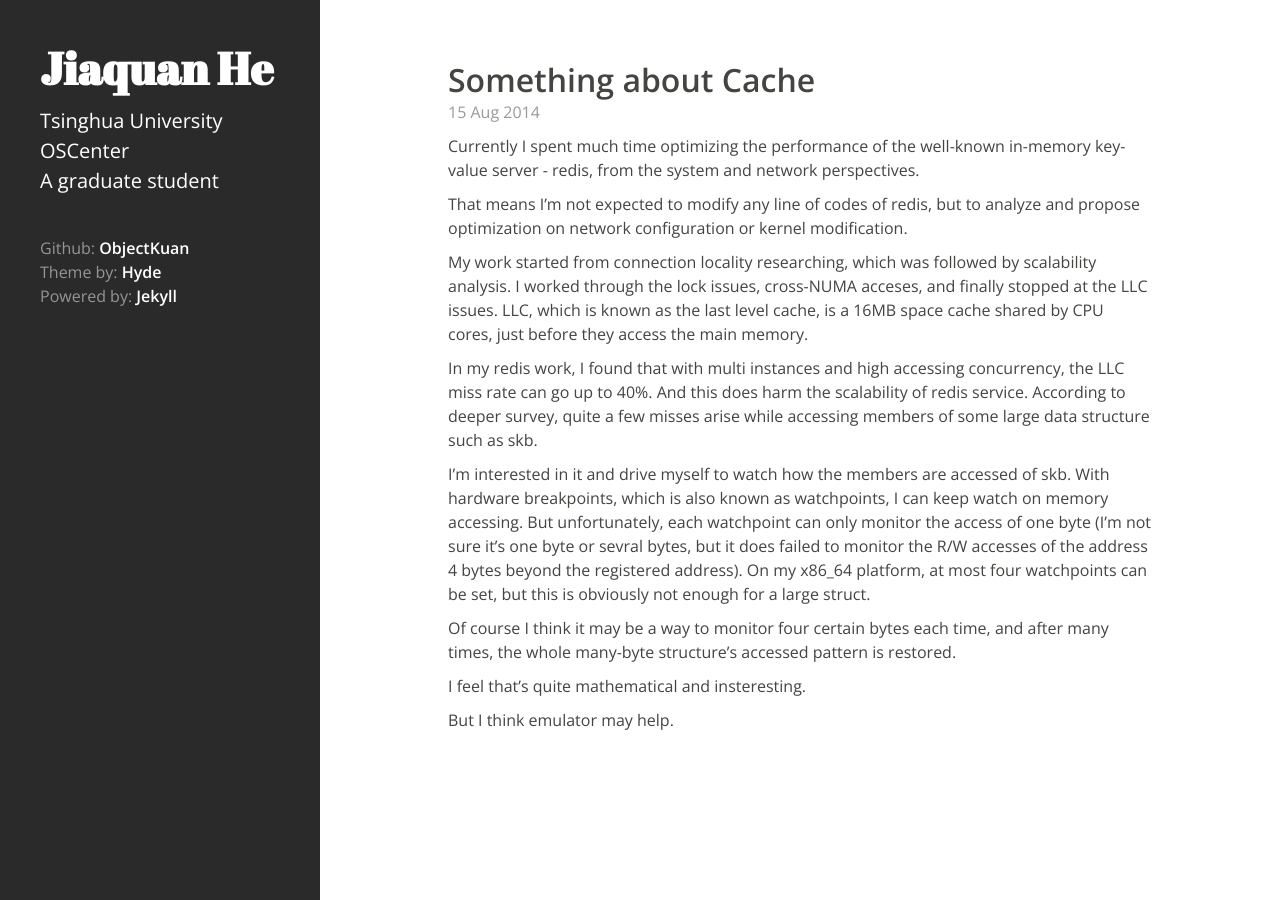
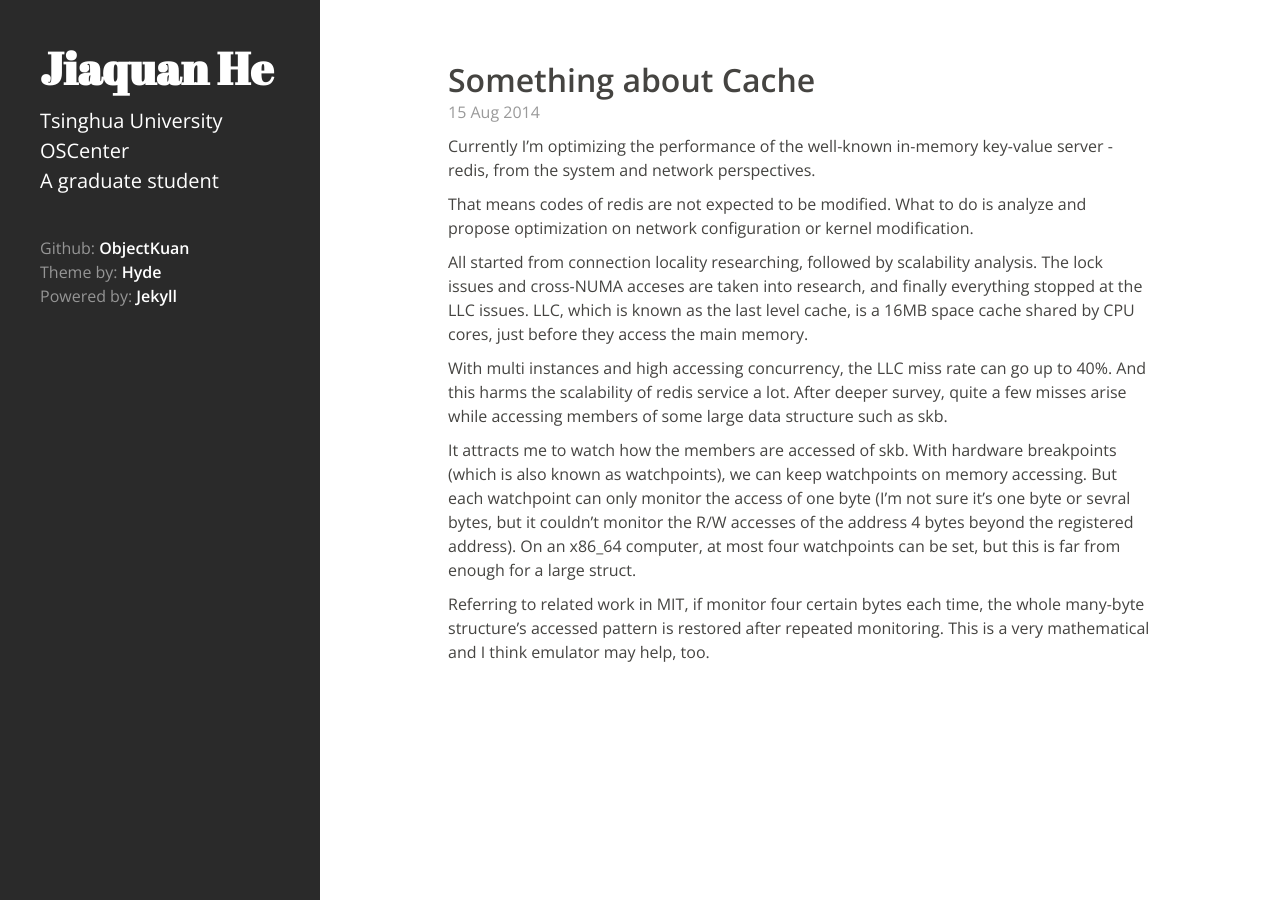
Before and after one commit to objectkuan/objectkuan.github.io, a Jekyll site: the page built from _posts/2014-08-15-something-about-cache.md, in a window 1280 px wide. Built offline with Jekyll 4.4.1, drawn with Linux system fonts in a browser that asks for light colours; Markdown is read by kramdown in place of the engine named in the settings.

Commit message:
Simplify the words = =

```diff
--- a/_posts/2014-08-15-something-about-cache.md
+++ b/_posts/2014-08-15-something-about-cache.md
@@ -3,20 +3,16 @@ layout: post
 title: Something about Cache
 ---
 
-Currently I spent much time optimizing the performance of the well-known in-memory key-value server - redis, from the system and network perspectives.
+Currently I'm optimizing the performance of the well-known in-memory key-value server - redis, from the system and network perspectives.
 
 <!--more-->
 
-That means I'm not expected to modify any line of codes of redis, but to analyze and propose optimization on network configuration or kernel modification.
+That means codes of redis are not expected to be modified. What to do is analyze and propose optimization on network configuration or kernel modification.
 
-My work started from connection locality researching, which was followed by scalability analysis. I worked through the lock issues, cross-NUMA acceses, and finally stopped at the LLC issues. LLC, which is known as the last level cache, is a 16MB space cache shared by CPU cores, just before they access the main memory.
+All started from connection locality researching, followed by scalability analysis. The lock issues and cross-NUMA acceses are taken into research, and finally everything stopped at the LLC issues. LLC, which is known as the last level cache, is a 16MB space cache shared by CPU cores, just before they access the main memory.
 
-In my redis work, I found that with multi instances and high accessing concurrency, the LLC miss rate can go up to 40%. And this does harm the scalability of redis service. According to deeper survey, quite a few misses arise while accessing members of some large data structure such as skb.
+With multi instances and high accessing concurrency, the LLC miss rate can go up to 40%. And this harms the scalability of redis service a lot. After deeper survey, quite a few misses arise while accessing members of some large data structure such as skb.
 
-I'm interested in it and drive myself to watch how the members are accessed of skb. With hardware breakpoints, which is also known as watchpoints, I can keep watch on memory accessing. But unfortunately, each watchpoint can only monitor the access of one byte (I'm not sure it's one byte or sevral bytes, but it does failed to monitor the R/W accesses of the address 4 bytes beyond the registered address). On my x86_64 platform, at most four watchpoints can be set, but this is obviously not enough for a large struct.
+It attracts me to watch how the members are accessed of skb. With hardware breakpoints (which is also known as watchpoints), we can keep watchpoints on memory accessing. But each watchpoint can only monitor the access of one byte (I'm not sure it's one byte or sevral bytes, but it couldn't monitor the R/W accesses of the address 4 bytes beyond the registered address). On an x86_64 computer, at most four watchpoints can be set, but this is far from enough for a large struct.
 
-Of course I think it may be a way to monitor four certain bytes each time, and after many times, the whole many-byte structure's accessed pattern is restored.
-
-I feel that's quite mathematical and insteresting.
-
-But I think emulator may help.
+Referring to related work in MIT, if monitor four certain bytes each time, the whole many-byte structure's accessed pattern is restored after repeated monitoring. This is a very mathematical and I think emulator may help, too.
```
